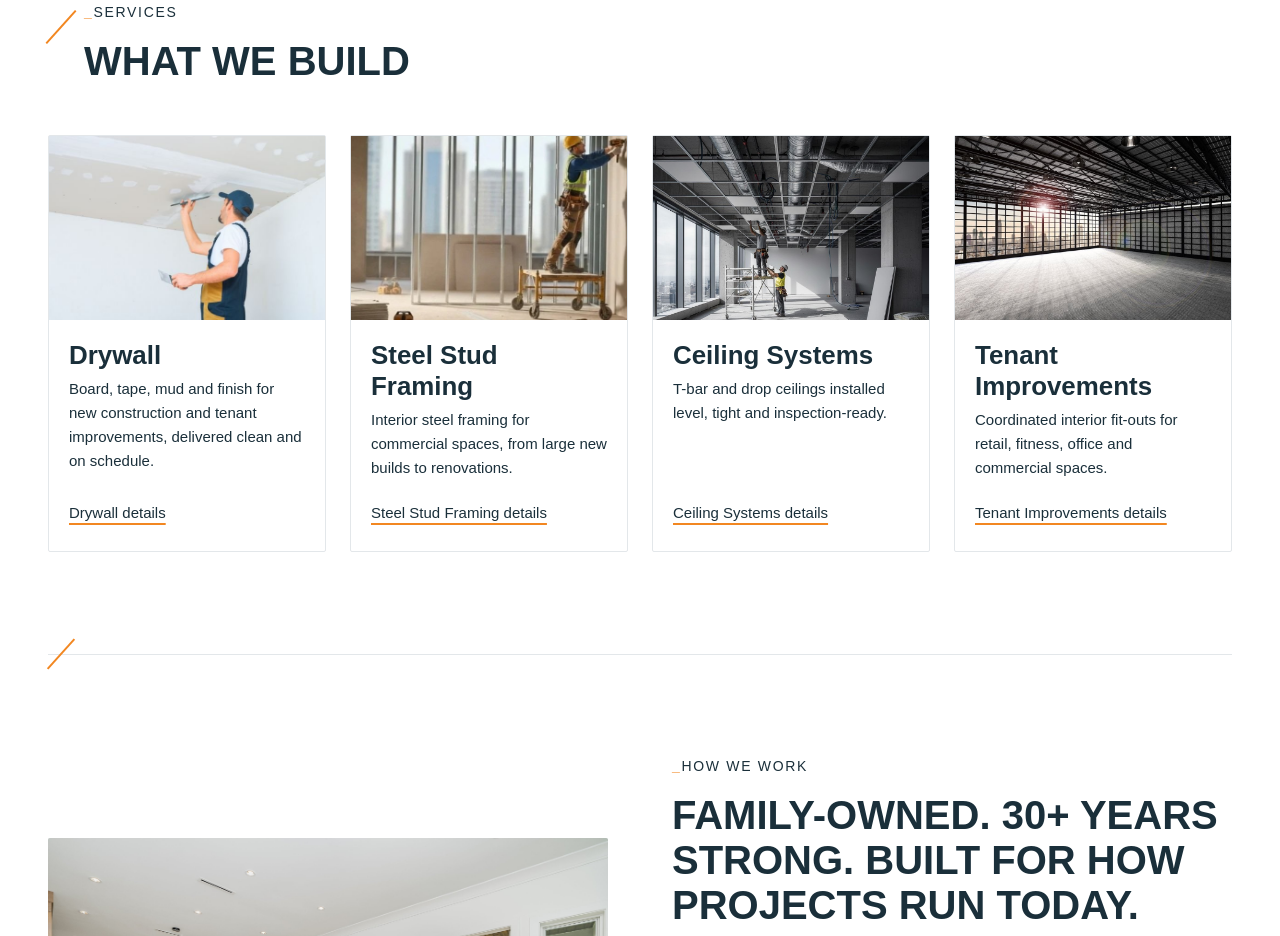
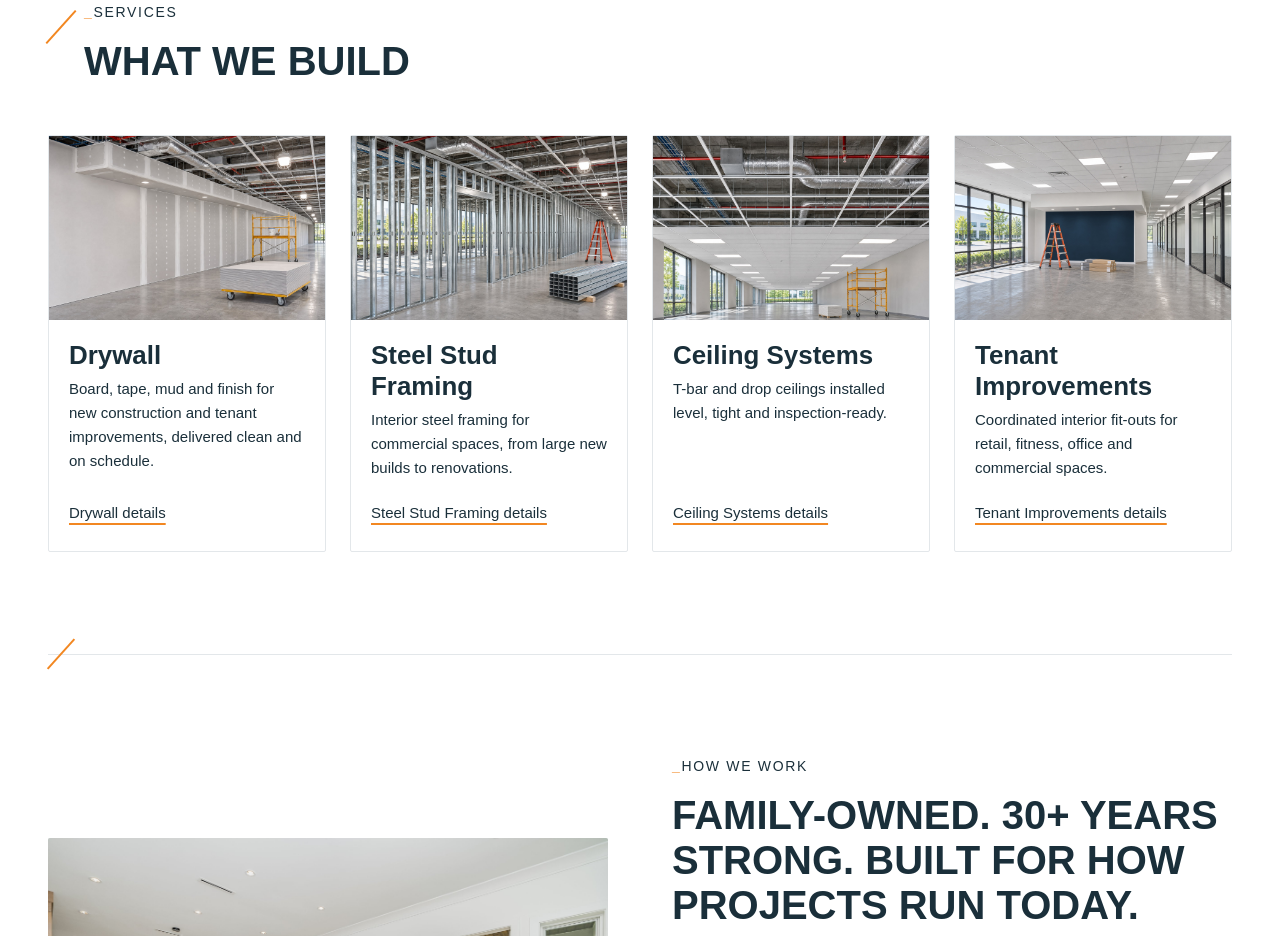
Before and after one commit to realestatebyroop-boop/realestatebyroop-boop.github.io, an Astro site: page / in a window 1280 px wide. Shown: the part 993-1929 px from the top of the page. Built offline with nearby package versions, Linux system fonts and the light colour scheme; Astro itself is replaced by a stand-in of ours; a web font is replaced by a local one.

Commit message:
Replace service images with a matching set
Co-Authored-By: Claude Opus 5.5 <noreply@anthropic.com>

```diff
--- a/src/pages/index.astro
+++ b/src/pages/index.astro
@@ -7,20 +7,20 @@ import QuoteCallout from '../components/QuoteCallout.astro';
 import { getProjects } from '../lib/projects';
 import heroImg from '../content/projects/surrey-spec-home-6795/01.jpg';
 import workImg from '../content/projects/surrey-spec-home-4066/11.jpg';
-import drywall from '../assets/site/drywall.jpg';
-import steel from '../assets/site/homeCallout.jpg';
-import ceilings from '../assets/site/ceilings.jpg';
-import ti from '../assets/site/steelStud.jpg';
+import drywall from '../assets/site/service-drywall.jpg';
+import steel from '../assets/site/service-steel-stud-framing.jpg';
+import ceilings from '../assets/site/service-ceilings.jpg';
+import ti from '../assets/site/service-tenant-improvements.jpg';
 import homes from '../assets/site/customHomes.jpg';
 
 const featured = (await getProjects()).filter((p) => p.data.featured)
   .sort((a, b) => Number(b.data.category === 'commercial') - Number(a.data.category === 'commercial'));
 
 const services = [
-  { title: 'Drywall', img: drywall, alt: 'Drywall finisher smoothing a ceiling joint', href: '/services/#drywall', text: 'Board, tape, mud and finish for new construction and tenant improvements, delivered clean and on schedule.' },
-  { title: 'Steel Stud Framing', img: steel, alt: 'Interior steel stud framing in progress in a commercial space', href: '/services/#steel-stud-framing', text: 'Interior steel framing for commercial spaces, from large new builds to renovations.' },
-  { title: 'Ceiling Systems', img: ceilings, alt: 'Suspended ceiling grid being installed in a commercial interior', href: '/services/#ceilings', text: 'T-bar and drop ceilings installed level, tight and inspection-ready.' },
-  { title: 'Tenant Improvements', img: ti, alt: 'Open commercial interior ready for a tenant fit-out', href: '/services/#tenant-improvements', text: 'Coordinated interior fit-outs for retail, fitness, office and commercial spaces.' },
+  { title: 'Drywall', img: drywall, alt: 'Taped and finished drywall wall and bulkhead in a commercial interior', href: '/services/#drywall', text: 'Board, tape, mud and finish for new construction and tenant improvements, delivered clean and on schedule.' },
+  { title: 'Steel Stud Framing', img: steel, alt: 'Interior steel stud framing with a framed door opening in a commercial space', href: '/services/#steel-stud-framing', text: 'Interior steel framing for commercial spaces, from large new builds to renovations.' },
+  { title: 'Ceiling Systems', img: ceilings, alt: 'T-bar ceiling with part of the grid open and part tiled in a commercial interior', href: '/services/#ceilings', text: 'T-bar and drop ceilings installed level, tight and inspection-ready.' },
+  { title: 'Tenant Improvements', img: ti, alt: 'Commercial unit near the end of its interior fit-out, with a navy feature wall and glass offices', href: '/services/#tenant-improvements', text: 'Coordinated interior fit-outs for retail, fitness, office and commercial spaces.' },
 ];
 const points = [
   { t: 'Clear estimates', d: 'detailed, itemized quotes with no surprises.', i: '<path d="M6 3h12v18H6z"/><path class="accent" d="M9 8h6M9 12h6M9 16h3"/>' },
@@ -70,7 +70,7 @@ const points = [
         {services.map((s) => (
           <article class="card reveal">
             <div class="card__media">
-              <Picture src={s.img} formats={['avif', 'webp']} widths={[400, 590].filter((w) => w <= s.img.width)} sizes="(min-width: 1100px) 25vw, (min-width: 620px) 50vw, 100vw" alt={s.alt} loading="lazy" decoding="async" />
+              <Picture src={s.img} formats={['avif', 'webp']} widths={[400, 600, 900].filter((w) => w <= s.img.width)} sizes="(min-width: 1100px) 25vw, (min-width: 620px) 50vw, 100vw" alt={s.alt} loading="lazy" decoding="async" />
             </div>
             <div class="card__body">
               <h3>{s.title}</h3>
```
Also changed, not shown: src/pages/services/index.astro (+8 -8 lines), src/assets/site/ceilings.jpg (deleted), src/assets/site/drywall.jpg (deleted), src/assets/site/homeCallout.jpg (deleted), src/assets/site/service-ceilings.jpg (added), src/assets/site/service-drywall.jpg (added), src/assets/site/service-steel-stud-framing.jpg (added), src/assets/site/service-tenant-improvements.jpg (added), src/assets/site/steelStud.jpg (deleted).
